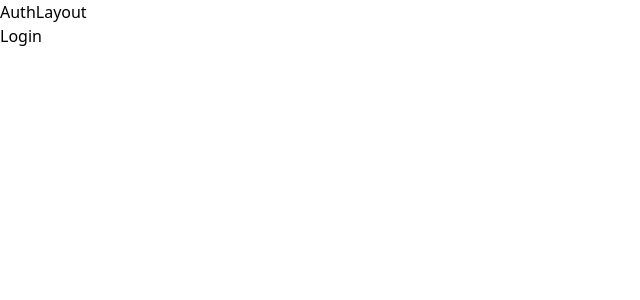
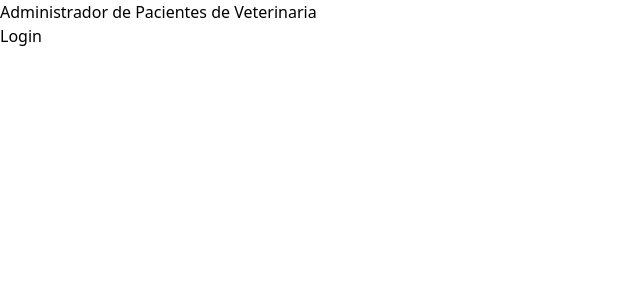
Before and after one commit to TrujiDev/VAM-Frontend-FS, a React (Vite) app: page / in a window 1280 px wide. Shown: the top 300 px of the page, without its empty margins (0-640 px from the left). Built offline with nearby package versions, Linux system fonts and the light colour scheme.

Commit message:
Update page title in AuthLayout component

```diff
--- a/src/layout/AuthLayout.jsx
+++ b/src/layout/AuthLayout.jsx
@@ -3,7 +3,7 @@ import { Outlet } from 'react-router-dom';
 const AuthLayout = () => {
 	return (
 		<>
-			<h1>AuthLayout</h1>
+			<h1>Administrador de Pacientes de Veterinaria</h1>
 
 			<Outlet />
 		</>
```
